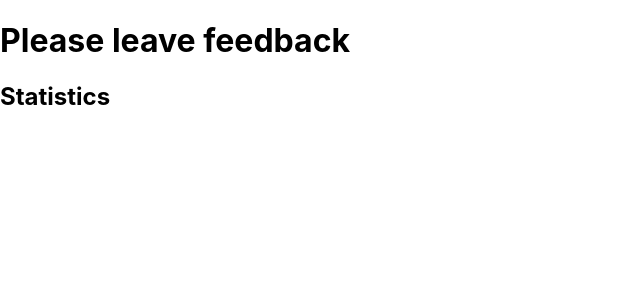
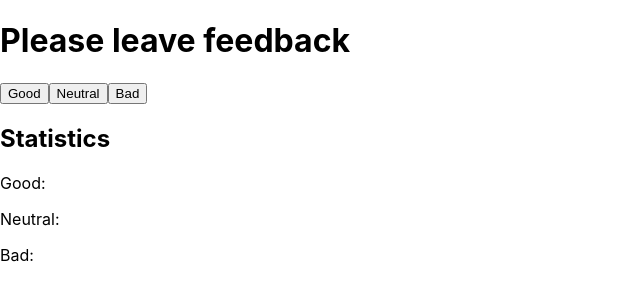
Before and after one commit to Dmytro-Hlushchenko/goit-react-hw-02-feedback, a React (Create React App) app: page / in a window 1280 px wide. Shown: the top 300 px of the page, without its empty margins (0-640 px from the left). Built offline with nearby package versions, Linux system fonts and the light colour scheme.

Commit message:
add-button-stats

```diff
--- a/package.json
+++ b/package.json
@@ -7,6 +7,7 @@
     "@testing-library/jest-dom": "^5.16.3",
     "@testing-library/react": "^12.1.4",
     "@testing-library/user-event": "^13.5.0",
+    "prop-types": "^15.8.1",
     "react": "^18.1.0",
     "react-dom": "^18.1.0",
     "react-scripts": "5.0.1",
--- a/src/components/App.jsx
+++ b/src/components/App.jsx
@@ -1,9 +1,24 @@
-export const App = () => {
-  return (
-    <div>
-      <h1>Please leave feedback</h1>
+import FeedButtons from "./FeedButtons/";
+import Stats from "./FeedStatistics";
+import React, { Component } from "react";
 
-      <h2>Statistics</h2>
-    </div>
-  );
-};
+
+export class App extends Component {
+
+  state = {
+    good: 0,
+    neutral: 0,
+    bad: 0
+  }
+
+  render() {
+      return (
+        <>
+          <h1>Please leave feedback</h1>
+          <FeedButtons/>
+          <Stats />
+        </>
+      );
+
+    };
+  };
--- a/src/components/FeedButtons/FeedButtons.jsx
+++ b/src/components/FeedButtons/FeedButtons.jsx
@@ -0,0 +1,12 @@
+import PropTypes from 'prop-types';
+
+export default function FeedButtons() {
+        return (
+
+            <div>
+                <button>Good</button>
+                <button>Neutral</button>
+                <button>Bad</button>
+            </div>
+        );
+};
--- a/src/components/FeedButtons/index.js
+++ b/src/components/FeedButtons/index.js
@@ -0,0 +1 @@
+export { default } from './FeedButtons'
--- a/src/components/FeedStatistics/FeedStatistics.jsx
+++ b/src/components/FeedStatistics/FeedStatistics.jsx
@@ -0,0 +1,13 @@
+import PropTypes from 'prop-types';
+
+
+export default  function Stats() {
+    return (
+        <>
+        <h2>Statistics</h2>
+        <p>Good:{}</p>
+        <p>Neutral:</p>
+        <p>Bad:</p>
+        </>
+    );
+}
--- a/src/components/FeedStatistics/index.js
+++ b/src/components/FeedStatistics/index.js
@@ -0,0 +1 @@
+export {default} from "./FeedStatistics.jsx"
```
Also changed, not shown: 1 other file (tests, documents, lock files or other folders).
